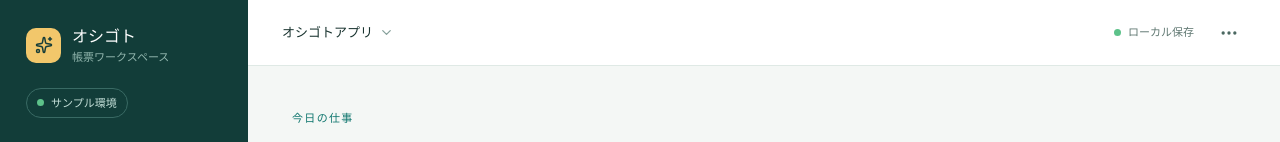
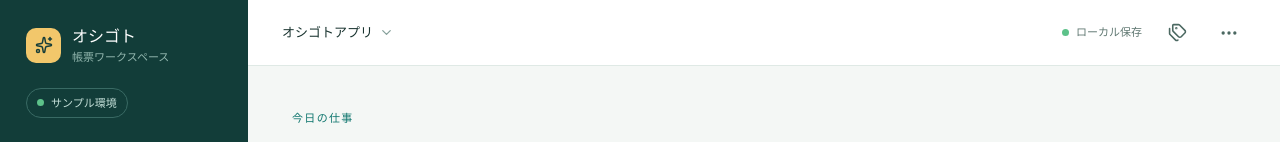
Before and after one commit to lupisflora-n/WACWA-CUP, a React (Vite) app: page / in a window 1280 px wide. Shown: the top 142 px of the page. Built offline with nearby package versions, Linux system fonts and the light colour scheme.

Commit message:
fix: expose tag editor shortcut

```diff
--- a/src/App.jsx
+++ b/src/App.jsx
@@ -276,7 +276,7 @@ function App() {
       <div className="sidebar-footer"><div className="avatar">{profile.slice(0, 1) || 'K'}</div><div><strong>{profile || '未設定'}</strong><span>管理者・試作ユーザー</span></div><ChevronDown size={16} /></div>
     </aside>
     <main className="main-content">
-      <header className="topbar"><button className="icon-button mobile-menu" aria-label="メニュー" onClick={() => setMenuOpen(!menuOpen)}><Menu size={20} /></button><div className="breadcrumb">オシゴトアプリ <ChevronDown size={15} /></div><div className="topbar-actions"><span className="sync-state"><i />ローカル保存</span><button className="icon-button" aria-label="その他" onClick={() => setMenuOpen(!menuOpen)}><MoreHorizontal size={20} /></button></div></header>
+      <header className="topbar"><button className="icon-button mobile-menu" aria-label="メニュー" onClick={() => setMenuOpen(!menuOpen)}><Menu size={20} /></button><div className="breadcrumb">オシゴトアプリ <ChevronDown size={15} /></div><div className="topbar-actions"><span className="sync-state"><i />ローカル保存</span><button className="icon-button tag-shortcut" aria-label="タグ調整" title="タグ調整" onClick={() => setPage('tag-settings')}><Tags size={19} /></button><button className="icon-button" aria-label="その他" onClick={() => setMenuOpen(!menuOpen)}><MoreHorizontal size={20} /></button></div></header>
       {notice && <div className="toast" role="status"><Check size={16} />{notice}</div>}
       {page === 'home' && <Home create={openForm} go={setPage} draftCount={draftCount} processingCount={processingCount} />}
       {page === 'drafts' && <Drafts records={records} open={openForm} />}
```
